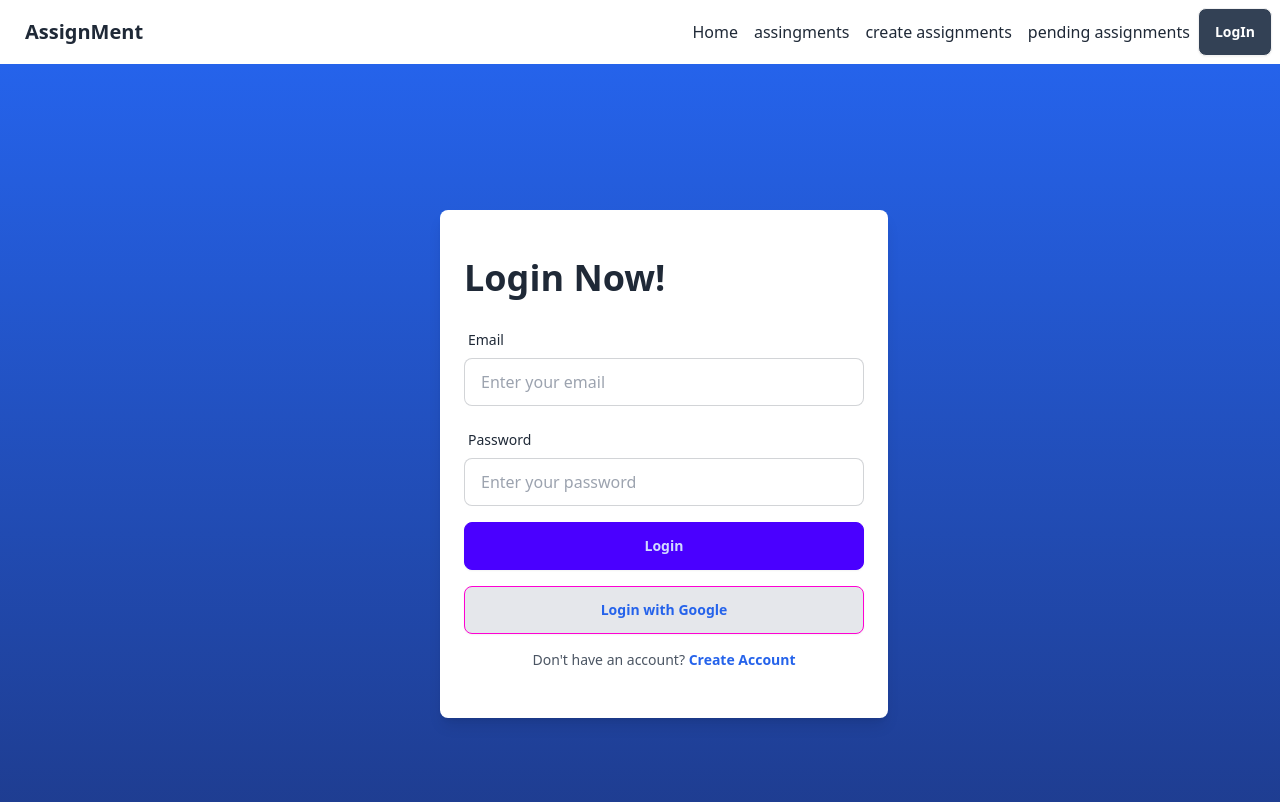
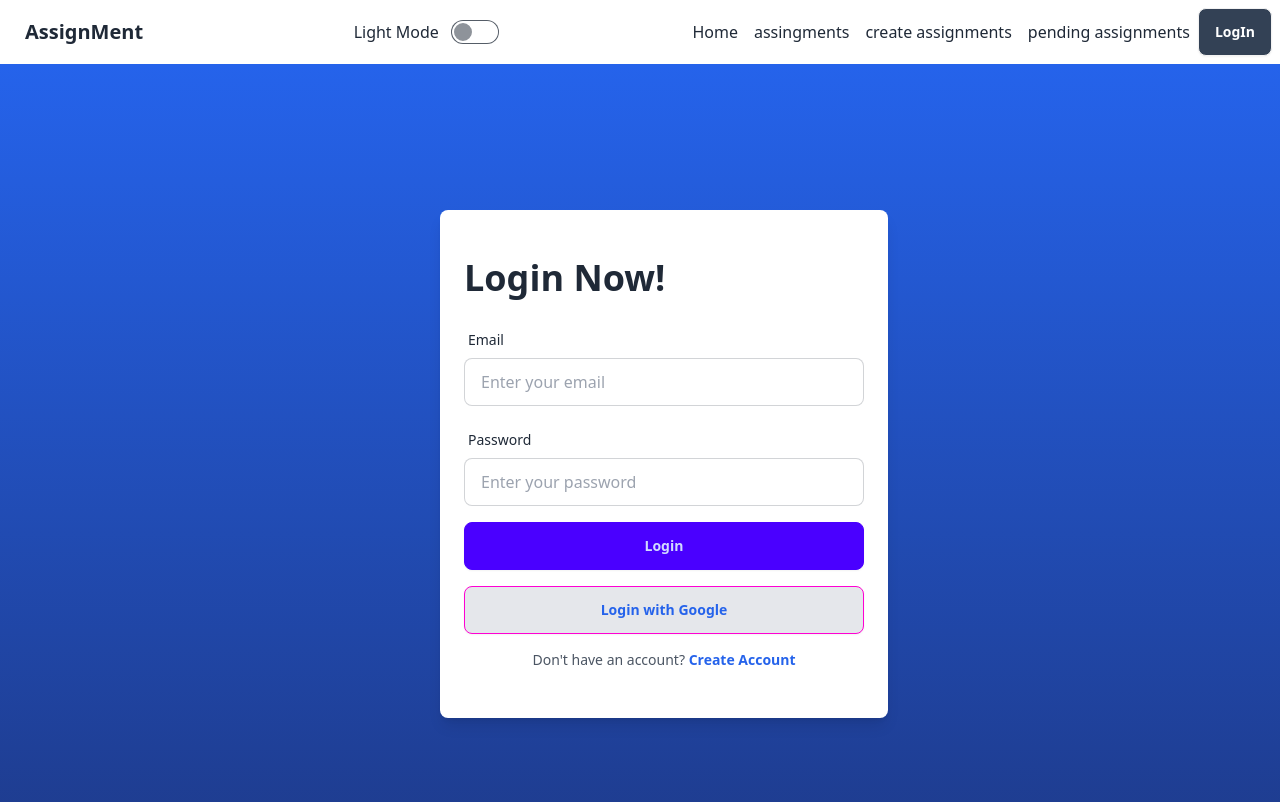
Before and after one commit to MILON-2377/online-group-study, a React (Vite) app: page /login in a window 1280 px wide. Shown: the top 802 px of the page. Built offline with nearby package versions, Linux system fonts and the light colour scheme; no server answers.

Commit message:
toggle mode chande functionlity added

```diff
--- a/src/AuthProvider/AuthProvider.jsx
+++ b/src/AuthProvider/AuthProvider.jsx
@@ -1,47 +1,60 @@
-import { GoogleAuthProvider, createUserWithEmailAndPassword, onAuthStateChanged, signInWithEmailAndPassword, signInWithPopup, signOut } from "firebase/auth";
+import {
+  GoogleAuthProvider,
+  createUserWithEmailAndPassword,
+  onAuthStateChanged,
+  signInWithEmailAndPassword,
+  signInWithPopup,
+  signOut,
+} from "firebase/auth";
 import { createContext, useEffect, useState } from "react";
 import auth from "../FirebaseConfig/Firebase.Config";
 
 export const authContext = createContext(null);
 
 const AuthProvider = ({ children }) => {
-
   const [user, setUser] = useState(null);
+  const [isDarkeMode, setIsDarkMode] = useState(false);
 
   //user create in with email and password
   const createUserWithEmail = (email, password) => {
     return createUserWithEmailAndPassword(auth, email, password);
   };
 
-
   //   login user wiht email and password
   const logInUser = (email, password) => {
     return signInWithEmailAndPassword(email, password);
-  }
-
+  };
 
   //   login wiht google
   const logInUserWithGoogle = () => {
     const googleProvider = new GoogleAuthProvider();
     return signInWithPopup(auth, googleProvider);
-}
+  };
 
   // user logout
   const userLogOut = () => {
     setUser(null);
     return signOut(auth);
-}
+  };
 
   //iUser logged in
   useEffect(() => {
     const unSubscribe = onAuthStateChanged(auth, (currentUser) => {
       currentUser && setUser(currentUser);
-    })
+    });
 
     return () => unSubscribe();
-},[])
+  }, []);
 
-  const authInfo = { createUserWithEmail, user, logInUser, logInUserWithGoogle, userLogOut };
+  const authInfo = {
+    createUserWithEmail,
+    user,
+    logInUser,
+    logInUserWithGoogle,
+    userLogOut,
+    isDarkeMode,
+    setIsDarkMode,
+  };
 
   return (
     <authContext.Provider value={authInfo}>{children}</authContext.Provider>
--- a/src/Pages/CreateAssignment/CreateAssignment.jsx
+++ b/src/Pages/CreateAssignment/CreateAssignment.jsx
@@ -1,8 +1,11 @@
 import axios from "axios";
 import { useForm } from "react-hook-form";
 import Swal from "sweetalert2";
+import LoadingPage from "../LoadingPage/LoadingPage";
+import useAuthProvider from "../../AuthProvider/useAuthProvider";
 
 const CreateAssignment = () => {
+  const {user} = useAuthProvider();
   const {
     register,
     handleSubmit,
@@ -26,6 +29,10 @@ const CreateAssignment = () => {
         console.log(error);
       });
   };
+
+  if(!user){
+    return <LoadingPage></LoadingPage>
+  }
 
   return (
     <div className="p-6 min-h-screen bg-gray-800 dark:bg-gray-100 text-gray-50 dark:text-gray-900">
--- a/src/Pages/Home/Home.jsx
+++ b/src/Pages/Home/Home.jsx
@@ -1,9 +1,11 @@
 import "animate.css/animate.min.css";
 import TestimonialsSection from "./HomeComponents/TestimonialSection";
+import useAuthProvider from "../../AuthProvider/useAuthProvider";
 
 const Home = () => {
+  const { isDarkMode,} = useAuthProvider();
   return (
-    <div>
+    <div className={isDarkMode ? "bg-black bg-opacity-80" : ""}>
       <div className="bg-gray-100">
         {/* Banner Section */}
         <section className="bg-blue-600 text-white">
--- a/src/Pages/SharedPages/Navbar/Navbar.jsx
+++ b/src/Pages/SharedPages/Navbar/Navbar.jsx
@@ -3,22 +3,27 @@ import useAuthProvider from "../../../AuthProvider/useAuthProvider";
 // import useAuthProvider from "../../../AuthProvider/useAuthProvider";
 
 const Navbar = () => {
-  const { user, userLogOut } = useAuthProvider();
+  const { user, userLogOut, isDarkeMode, setIsDarkMode } = useAuthProvider();
 
   const handleUserLoggOut = () => {
     userLogOut()
-    .then(res => {
-      console.log(res);
-    })
-    .catch(error => {
-      console.log(error);
-    })
-  }
+      .then((res) => {
+        console.log(res);
+      })
+      .catch((error) => {
+        console.log(error);
+      });
+  };
+
 
   return (
-    <div className="navbar bg-base-100">
+    <div className={ isDarkeMode ? "navbar bg-black text-white" : "navbar bg-base-100"}>
       <div className="flex-1">
         <a className="btn btn-ghost text-xl">AssignMent</a>
+      </div>
+      <div className="flex items-center gap-3 justify-center w-full">
+        <span>{isDarkeMode ? "Dark Mode" : "Light Mode"}</span>
+        <input onClick={() => setIsDarkMode(!isDarkeMode)} type="checkbox" className="toggle"  />
       </div>
       <div className="flex-none gap-2">
         <div className=" hidden lg:flex items-center gap-4">
@@ -104,7 +109,10 @@ const Navbar = () => {
                     <li>Settings</li>
                   </NavLink>
 
-                  <li onClick={handleUserLoggOut} className=" px-3 py-1 hover:bg-gray-200 rounded-md ">
+                  <li
+                    onClick={handleUserLoggOut}
+                    className=" px-3 py-1 hover:bg-gray-200 rounded-md "
+                  >
                     Logout
                   </li>
                 </ul>
@@ -112,7 +120,10 @@ const Navbar = () => {
             </>
           ) : (
             <>
-              <NavLink to='/login' className="btn bg-slate-700 text-white font-bold ">
+              <NavLink
+                to="/login"
+                className="btn bg-slate-700 text-white font-bold "
+              >
                 LogIn
               </NavLink>
             </>
--- a/src/RootPage/RooPage.jsx
+++ b/src/RootPage/RooPage.jsx
@@ -1,11 +1,13 @@
 import { Outlet } from "react-router-dom";
 import Navbar from "../Pages/SharedPages/Navbar/Navbar";
+import useAuthProvider from "../AuthProvider/useAuthProvider";
 
 
 const RooPage = () => {
-
+    const { isDarkMode,} = useAuthProvider();
+    // console.log(isDarkMode);
     return (
-        <div>
+        <div className={isDarkMode ? "bg-black text-white " : ""}>
             <Navbar></Navbar>
             <Outlet></Outlet>
         </div>
```
Lines whose indentation alone changed are shown as unchanged.
